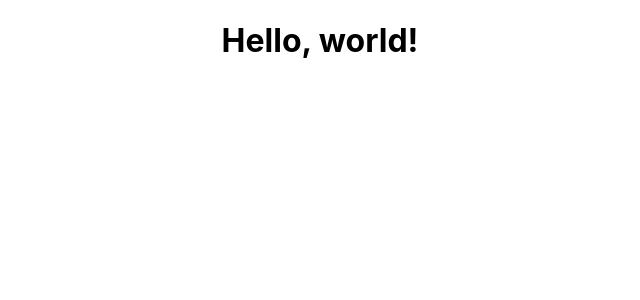
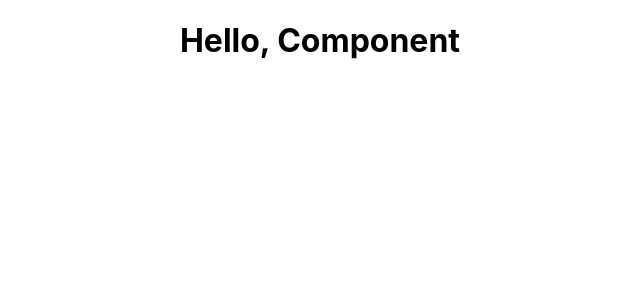
Before and after one commit to zhangyongwang4444/react-todolist-one, a React (Create React App) app: page / in a window 1280 px wide. Shown: the top 300 px of the page, without its empty margins (320-960 px from the left). Built offline with nearby package versions, Linux system fonts and the light colour scheme.

Commit message:
引入welcome.js

```diff
--- a/src/index.js
+++ b/src/index.js
@@ -4,7 +4,13 @@
 import App from './App';
 import * as serviceWorker from './serviceWorker';
 
-ReactDOM.render( <h1>Hello, world!</h1>, document.getElementById('root'));
+
+import Welcome from './welcome'
+
+ReactDOM.render(
+    <Welcome />,
+    document.getElementById('root')
+)
 
 // If you want your app to work offline and load faster, you can change
 // unregister() to register() below. Note this comes with some pitfalls.
--- /dev/null
+++ b/src/welcome.js
@@ -0,0 +1,8 @@
+import React from 'react';
+class Welcome extends React.Component {
+    render() {
+        return <h1>Hello, Component</h1>;
+    }
+}
+
+export default Welcome
```
